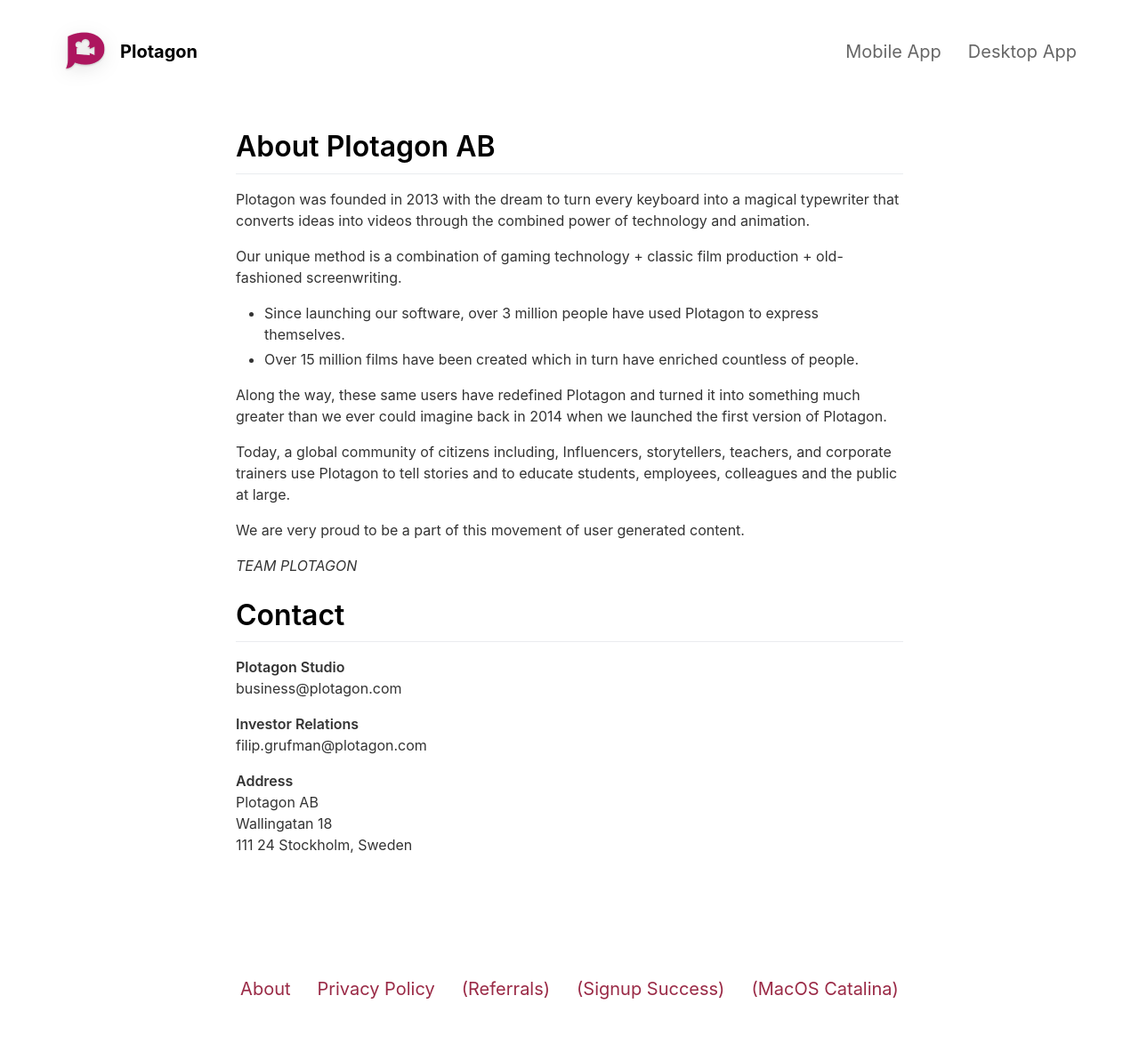
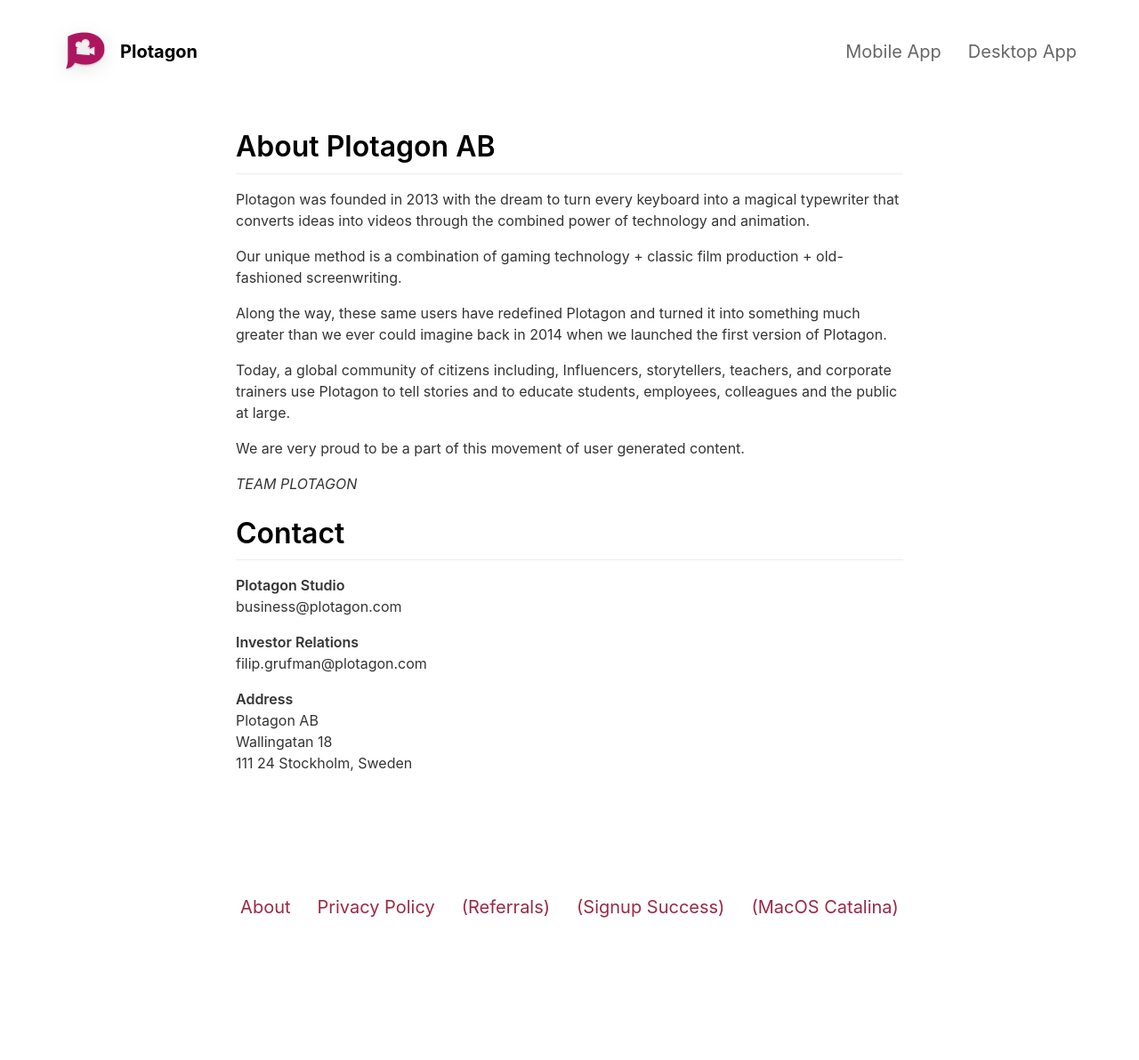
Before and after one commit to goanimateguy/plotagon.github.io, a Jekyll site: the page built from _pages/about.md, in a window 1280 px wide. Shown: the whole page at 89% size. Built offline with Jekyll 4.4.1, drawn with Linux system fonts in a browser that asks for light colours; after the commit the page ends 1100 px from its top, so only the background shows below that.

Commit message:
content fixes

```diff
--- a/_pages/about.md
+++ b/_pages/about.md
@@ -8,9 +8,6 @@
 Plotagon was founded in 2013 with the dream to turn every keyboard into a magical typewriter that converts ideas into videos through the combined power of technology and animation.
 
 Our unique method is a combination of gaming technology + classic film production + old-fashioned screenwriting.
-
-- Since launching our software, over 3 million people have used Plotagon to express themselves.
-- Over 15 million films have been created which in turn have enriched countless of people.
 
 Along the way, these same users have redefined Plotagon and turned it into something much greater than we ever could imagine back in 2014 when we launched the first version of Plotagon.
 
```
Also changed, not shown: _pages/desktop.md (+1 -1 lines).
